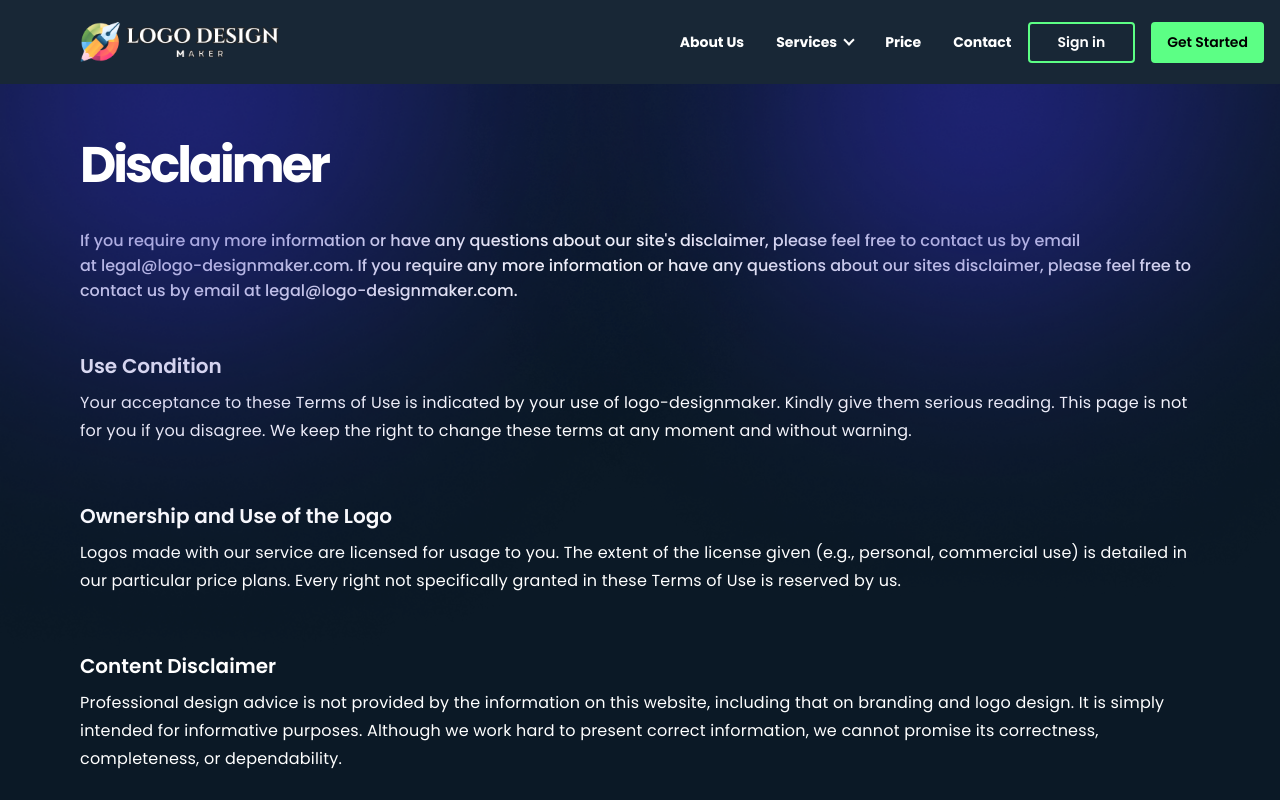
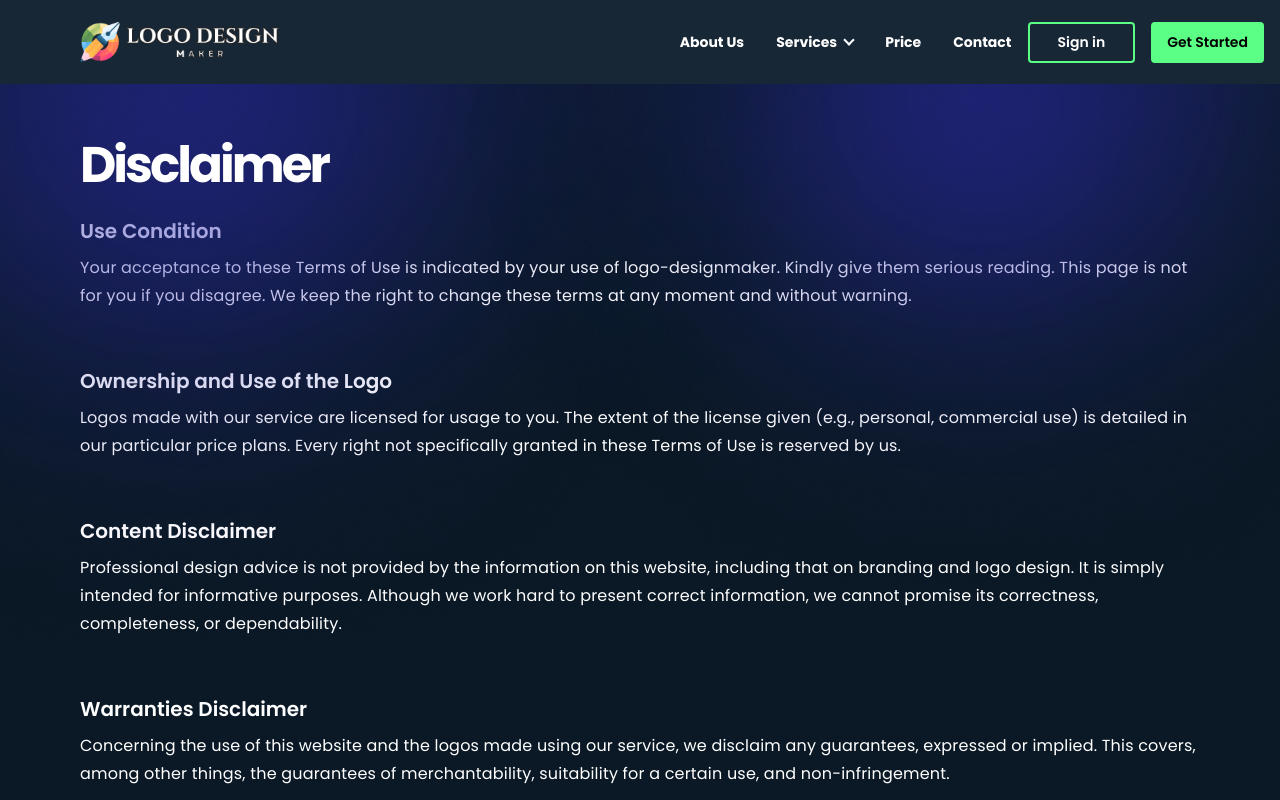
Before and after one commit to shashank8112357010/logo-designmaker, a Next.js app: page /disclaimer in a window 1280 px wide. Shown: the top 800 px of the page. Built offline with nearby package versions, Linux system fonts and the light colour scheme.

Commit message:
changes in disclaimer page

```diff
--- a/src/app/disclaimer/page.js
+++ b/src/app/disclaimer/page.js
@@ -14,10 +14,6 @@ export default function page() {
                     <h1 className="font-bold text-mobHeaderText sm:text-tabHeaderText lg:text-lapHeaderText tracking-[-1px] lg:-tracking-[3px] leading-[20px] sm:leading-[28px] pb-2 sm:pb-0 lg:leading-[58.85px]">Disclaimer</h1>
                 </div>
             </div>
-            <p className="z-30 px-4 sm:px-10 lg:px-20 sm:pt-7 pb-8  text-white text-lapHeaderBody sm:text-tabHeaderBody lg:text-lapHeaderBody font-medium sm:leading-[25px] tacking-[1px]">
-                If you require any more information or have any questions about our site&apos;s disclaimer, please feel free to contact us by email at legal@logo-designmaker.com.
-                If you require any more information or have any questions about our sites disclaimer, please feel free to contact us by email at legal@logo-designmaker.com.
-            </p>
 
             <div className="px-4 sm:px-10 lg:px-20">
 
```
